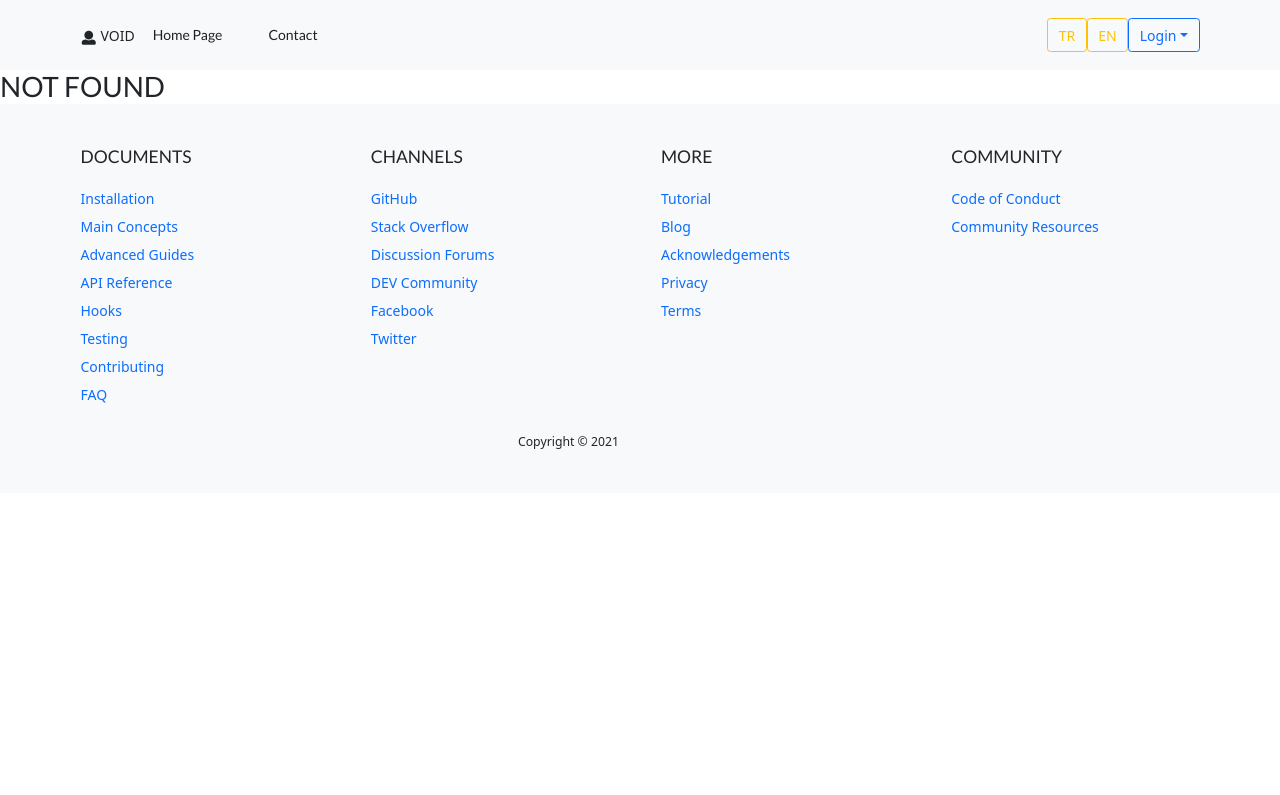
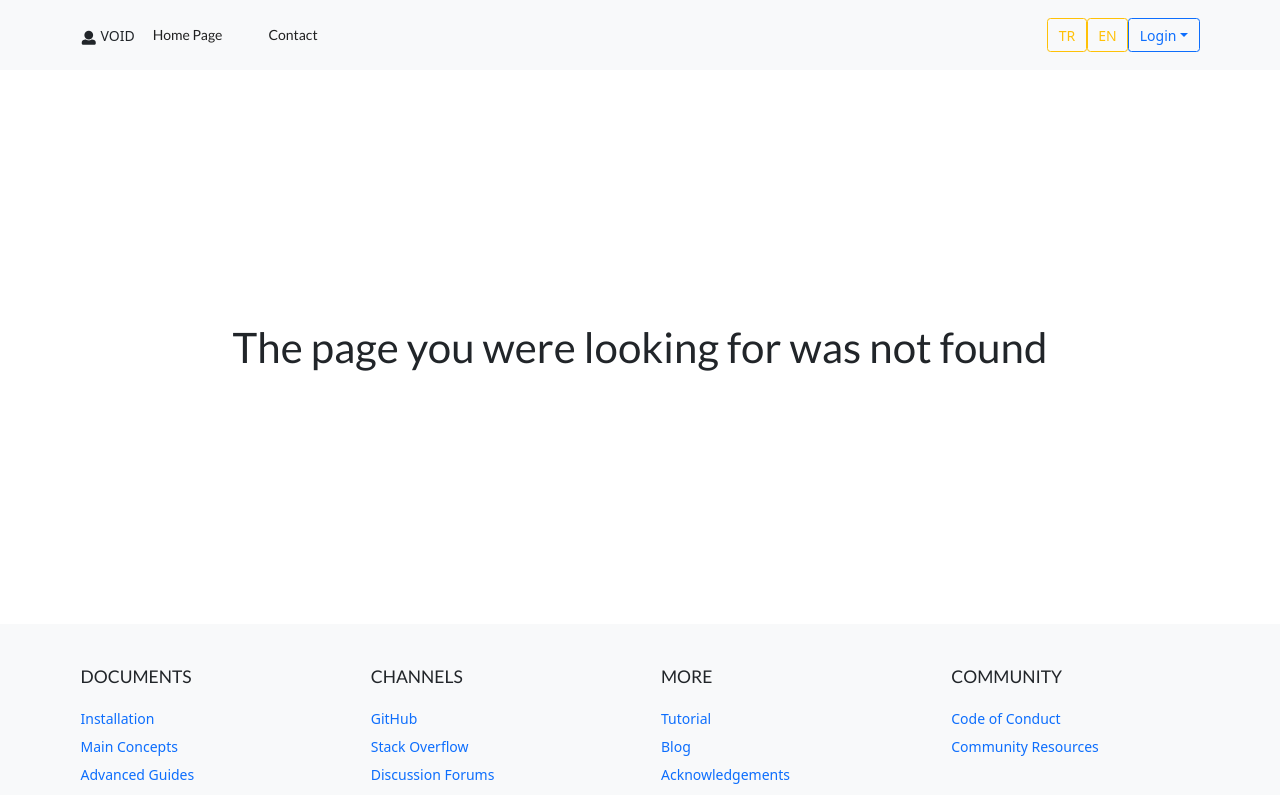
Before and after one commit to hasanbala/scorp-case, a React (Create React App) app: page /login in a window 1280 px wide. Shown: the top 795 px of the page. Built offline with nearby package versions, Linux system fonts and the light colour scheme.

Commit message:
not found added

```diff
--- a/src/components/contact/Contact.js
+++ b/src/components/contact/Contact.js
@@ -3,6 +3,8 @@ import { useTranslation } from "react-i18next";
 import "../i18n";
 
 export const Contact = () => {
+  const { t } = useTranslation("translations");
+
   const [firstName, setFirstName] = useState("");
   const [lastName, setlastName] = useState("");
   const [email, setEmail] = useState("");
@@ -52,8 +54,6 @@ export const Contact = () => {
     setOption("");
     setTextarea("");
   };
-
-  const { t } = useTranslation("translations");
 
   return (
     <div className="contact py-5 my-5">
--- a/src/components/i18n/locales/en/en.json
+++ b/src/components/i18n/locales/en/en.json
@@ -7,7 +7,8 @@
         "logout" : "Logout",
         "loginTitle" : "Member Login",
         "loginButton" : "Sign In",
-        "closeButton" : "Close"
+        "closeButton" : "Close",
+        "notFound" : "The page you were looking for was not found"
       },
       "content" : {
         "loremTitle" : "What is Lorem Ipsum?",
--- a/src/components/i18n/locales/tr/tr.json
+++ b/src/components/i18n/locales/tr/tr.json
@@ -7,8 +7,8 @@
         "logout" : "Çıkış",
         "loginTitle" : "Üye Girişi",
         "loginButton" : "Giriş Yap",
-        "closeButton" : "Kapat"
-
+        "closeButton" : "Kapat",
+        "notFound" : "Aradığınız sayfa bulunamadı"
       },
       "content" : {
         "loremTitle" : "Lorem Ipsum Nedir?",
--- a/src/components/login/Login.js
+++ b/src/components/login/Login.js
@@ -27,6 +27,13 @@ export const Login = (props) => {
     event.preventDefault();
     setIsLogin((isLogin) => !isLogin);
     setLoginLast("");
+    props.onClose();
+  };
+
+  const closeButton = () => {
+    setLoginLast("");
+    setLoginName("");
+    setLoginEmail("");
     props.onClose();
   };
 
@@ -101,7 +108,7 @@ export const Login = (props) => {
         </Modal.Header>
         <Modal.Body>{renderLogin()}</Modal.Body>
         <Modal.Footer>
-          <Button variant="outline-danger" onClick={props.onClose}>
+          <Button variant="outline-danger" onClick={closeButton}>
             {t("navi.closeButton")}
           </Button>
         </Modal.Footer>
--- a/src/components/navi/Navi.js
+++ b/src/components/navi/Navi.js
@@ -29,6 +29,11 @@ export const Navi = () => {
     setIsLogin((isLogin) => !isLogin);
     setLoginName("");
     setLoginEmail("");
+  };
+
+  const linkStyle = {
+    margin: "10px",
+    textDecoration: "none",
   };
 
   const inside = () => {
@@ -74,11 +79,6 @@ export const Navi = () => {
     );
   };
 
-  const linkStyle = {
-    margin: "10px",
-    textDecoration: "none",
-  };
-
   return (
     <div className="Navi">
       <nav className="navbar navbar-expand-lg navbar-light bg-light">
@@ -98,7 +98,7 @@ export const Navi = () => {
           </button>
           <div className="collapse navbar-collapse" id="navbarText">
             <ul className="navbar-nav mr-auto">
-              <div className="ui secondary  menu">
+              <div className="ui secondary menu">
                 <Link className="item" to="/" style={linkStyle}>
                   {t("navi.home")}
                 </Link>
--- a/src/components/notFound/NotFound.js
+++ b/src/components/notFound/NotFound.js
@@ -1,9 +1,15 @@
 import React from "react";
+import { useTranslation } from "react-i18next";
+import "../i18n";
 
 export const NotFound = () => {
+  const { t } = useTranslation("translations");
+
   return (
-    <div>
-      <h2>NOT FOUND</h2>
+    <div className="py-5 my-5 content">
+      <div className="py-5 my-5 text-center">
+        <h5 className="display-5 py-5 my-5">{t("navi.notFound")}</h5>
+      </div>
     </div>
   );
 };
--- a/src/components/root/App.js
+++ b/src/components/root/App.js
@@ -8,7 +8,7 @@ import { Contact } from "../contact/Contact";
 
 export const App = () => {
   return (
-    <div className="App">
+    <div>
       <Navi />
       <Switch>
         <Route exact path="/" component={Content} />
```
